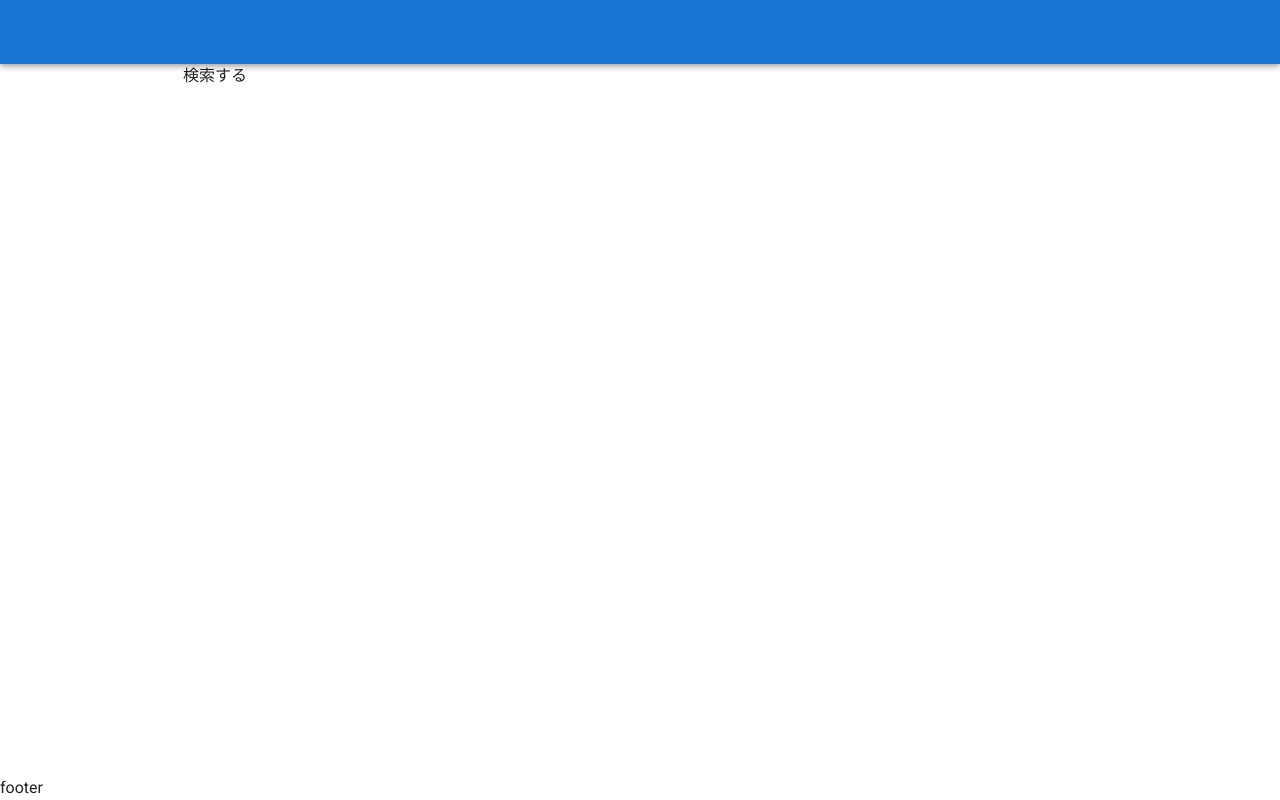
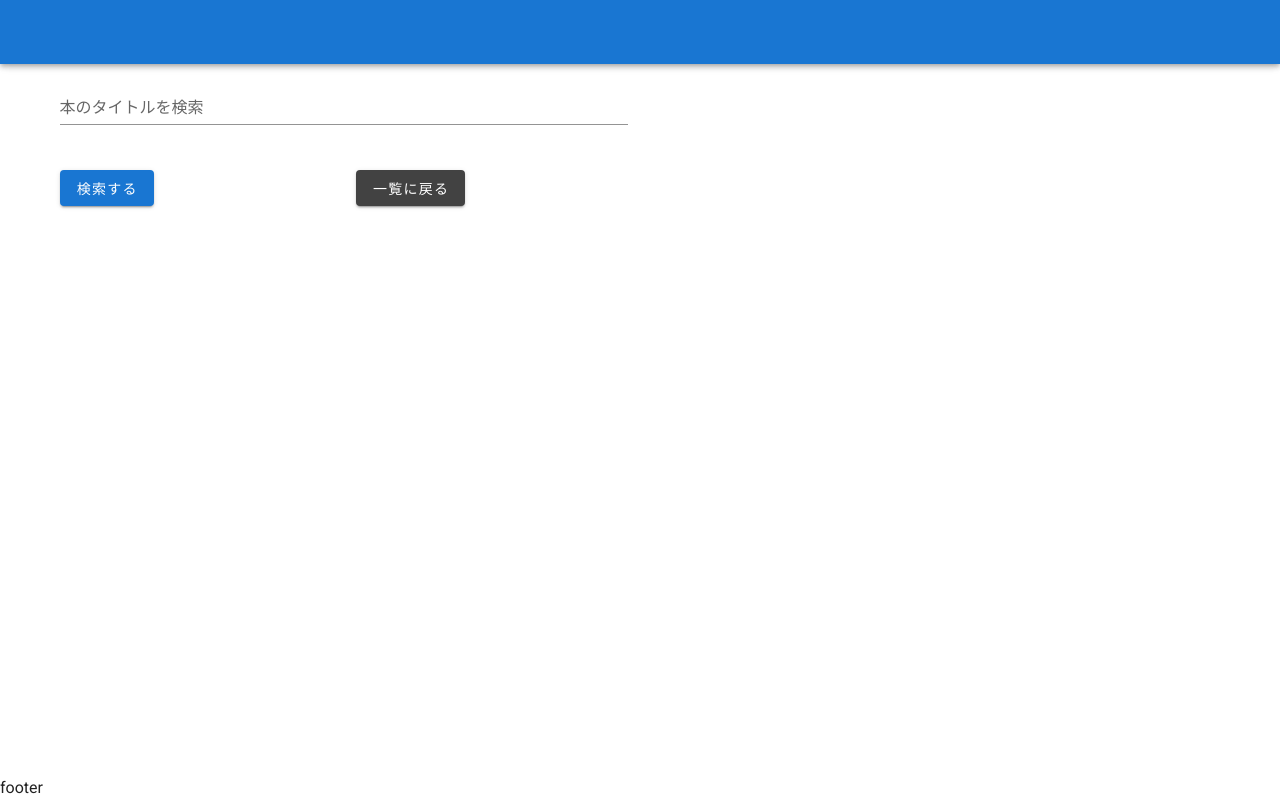
Before and after one commit to kawada13/bookapp, a Vue app: page /search in a window 1280 px wide. Built offline with nearby package versions, Linux system fonts and the light colour scheme.

Commit message:
formの追加

```diff
--- a/src/pages/BookSearch.vue
+++ b/src/pages/BookSearch.vue
@@ -1,7 +1,35 @@
 <template>
   <div>
-    <input type="text" v-model="keyword">
-    <button @click="search(keyword)">検索する</button>
+    <v-container>
+      <v-row>
+        <v-col cols="6">
+          <v-text-field
+          label="本のタイトルを検索"
+          v-model="keyword"
+          :rules="[v => !!v || 'この項目は必須です']"
+          >
+          </v-text-field>
+        </v-col>
+      </v-row>
+      <v-row>
+        <v-col cols="3">
+          <v-btn
+          color="primary"
+          @click="search(keyword)"
+          >
+          検索する
+          </v-btn>
+        </v-col>
+        <v-col cols="3">
+          <v-btn
+          color="secondary"
+          to="/"
+          >
+          一覧に戻る
+          </v-btn>
+        </v-col>
+      </v-row>
+    </v-container>
   </div>
 </template>
 
```
